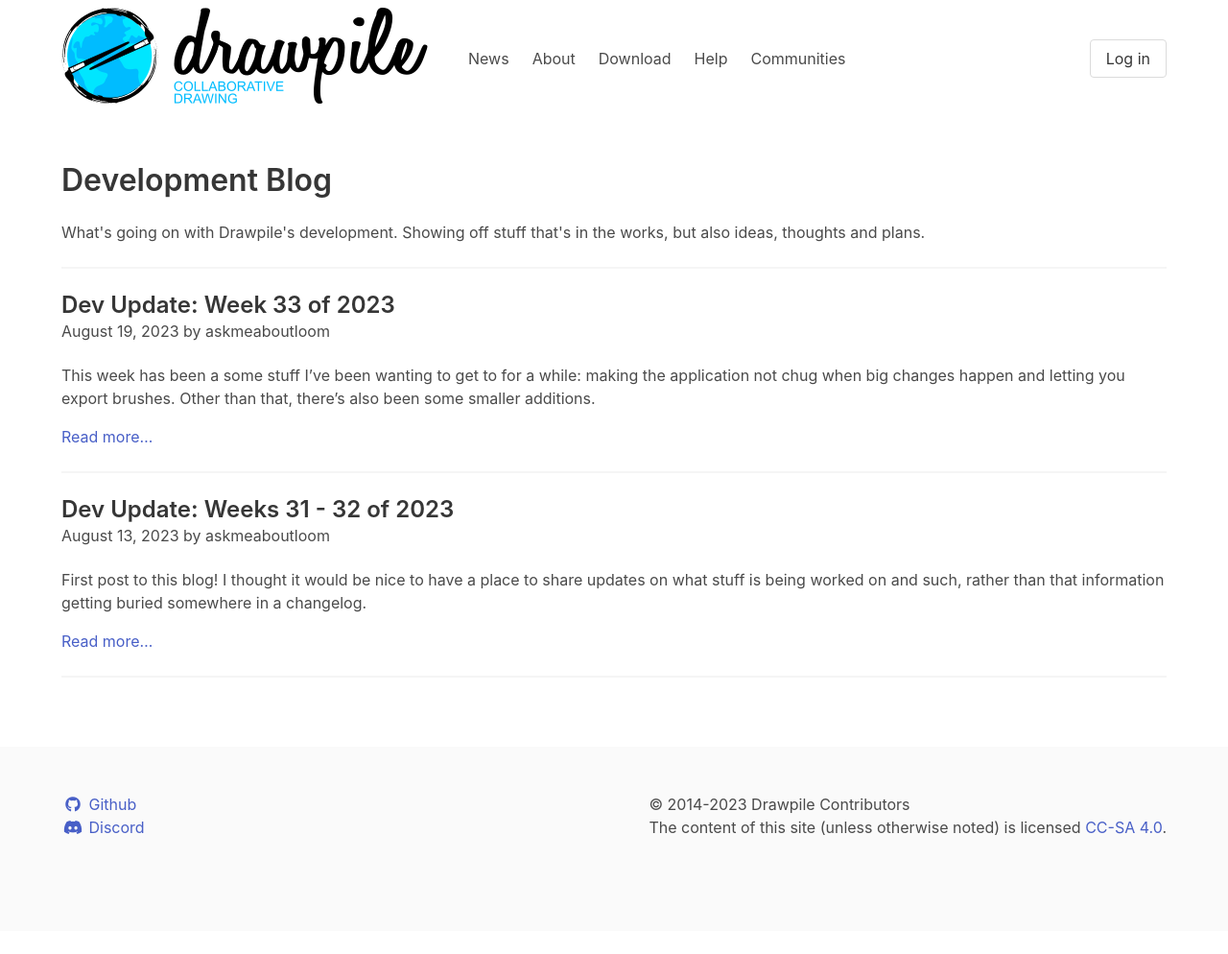
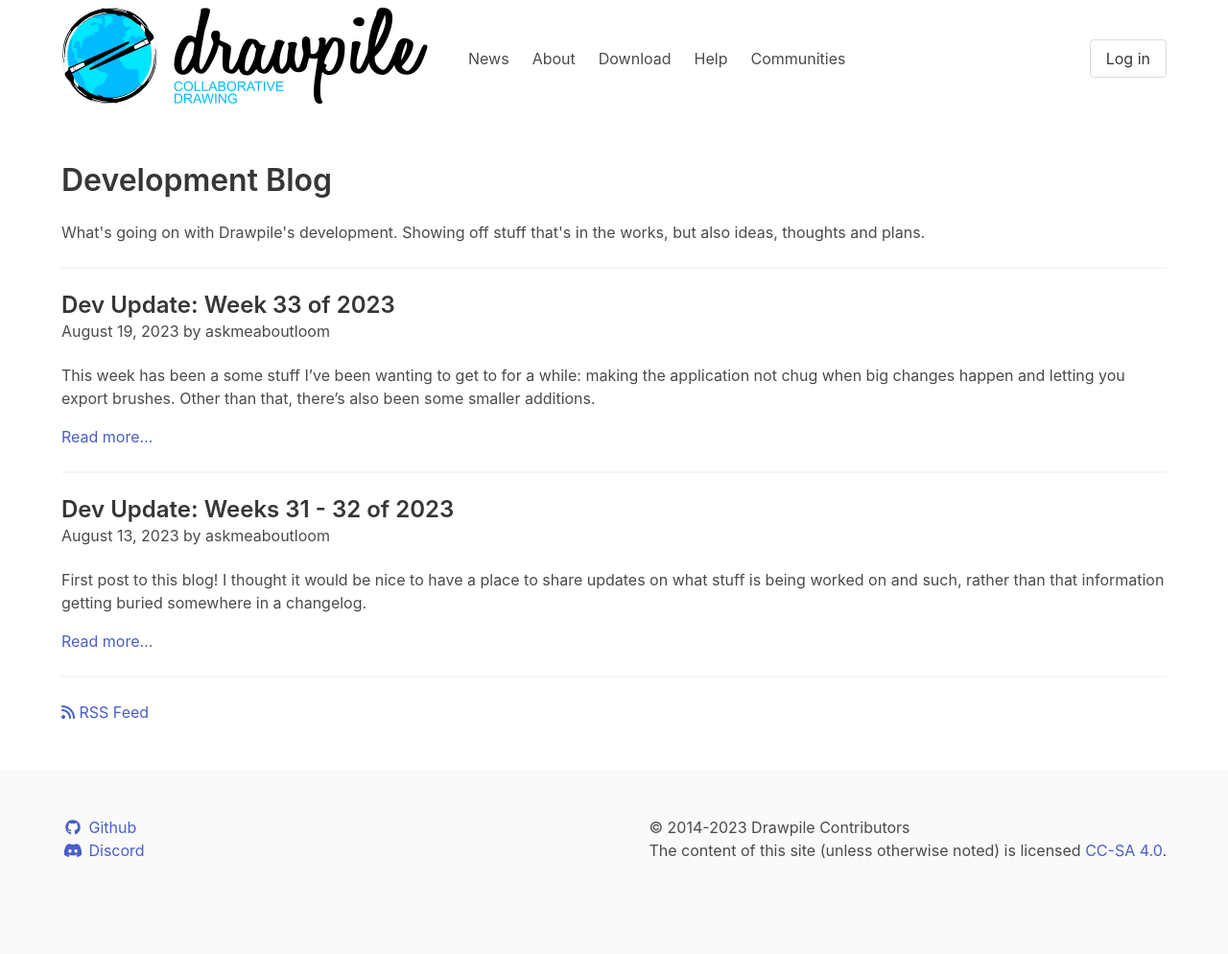
Before and after one commit to drawpile/drawpile.github.io, a Jekyll site: the page built from devblog/index.html, in a window 1280 px wide. Shown: the whole page at 96% size. Built offline with Jekyll 4.4.1, drawn with Linux system fonts in a browser that asks for light colours; before the commit the page ends 970 px from its top, so only the background shows below that.

Commit message:
Add a link to the RSS feed
At the bottom of the dev block.

```diff
--- a/devblog/index.html
+++ b/devblog/index.html
@@ -27,4 +27,5 @@
       <p>Nothing here!</p>
     </div>
   {%- endif -%}
+  <a href="{{ "/feed.xml" | relative_url }}" target="_blank"><span class="fa fa-rss"></span> RSS Feed</a>
 </main>
```
